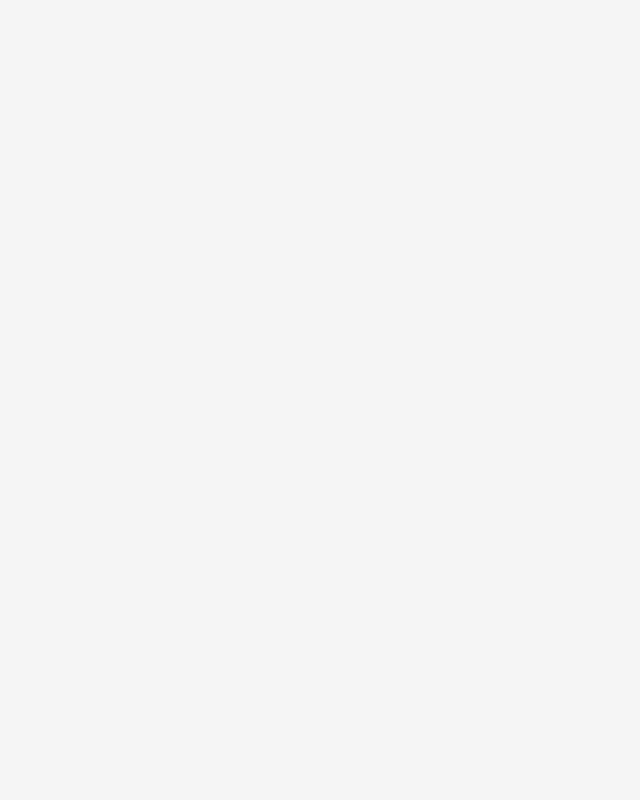
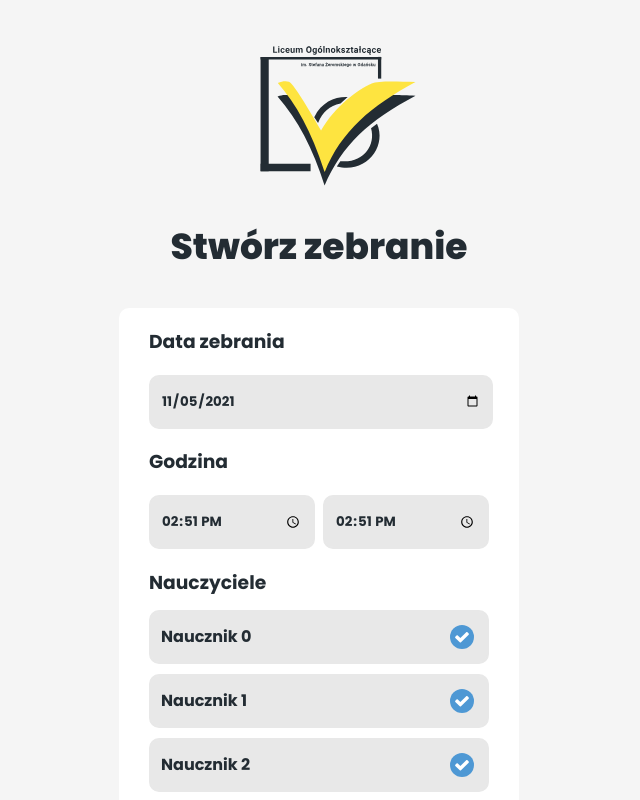
Before and after one commit to vlo-software/meeting-engine, a Nuxt app: page /dashboard/new in a window 1280 px wide. Before the commit this address had no page. Shown: the whole page, without its empty margins (321-961 px from the left). Built offline with nearby package versions, Linux system fonts and the light colour scheme.

Commit message:
:sparkles: Added the rest of the pages for the dashboard

```diff
--- /dev/null
+++ b/assets/index.less
@@ -0,0 +1,36 @@
+@import "@/assets/colors.less";
+
+button {
+  border: 0;
+  padding: 0 10px;
+  display: inline-block;
+  width: calc(100% - 60px);
+  max-width: 400px;
+  background: @important;
+  margin: 10px 20px;
+  border-radius: 10px;
+  height: 50px;
+  color: @text;
+  font-size: 20px;
+  font-weight: 900;
+  line-height: 50px;
+  transition: transform 250ms;
+  &:hover {
+    cursor: pointer;
+  }
+}
+
+.content {
+  display: block;
+  padding: 36px 0;
+  height: calc(100vh - 36px * 2);
+  text-align: center;
+  overflow-y: auto;
+  overflow-x: hidden;
+}
+
+h1 {
+  font-weight: 800;
+  font-size: 36px;
+  color: @text;
+}
--- a/assets/main.css
+++ b/assets/main.css
@@ -17,3 +17,22 @@ body {
   -webkit-font-smoothing: antialiased;
   -moz-osx-font-smoothing: grayscale;
 }
+
+::-webkit-scrollbar {
+  width: 14px;
+  height: 18px;
+}
+
+::-webkit-scrollbar-thumb {
+  height: 80px;
+  border: 4px solid transparent;
+  background-clip: padding-box;
+  background-color: #e8e8e8;
+  border-radius: 8px;
+}
+
+::-webkit-scrollbar-button {
+  display: none;
+  width: 0;
+  height: 0;
+}
--- a/components/Card.vue
+++ b/components/Card.vue
@@ -5,7 +5,6 @@
     </div>
   </div>
 </template>
-
 
 <style lang="less" scoped>
 .card {
--- a/components/Meeting.vue
+++ b/components/Meeting.vue
@@ -1,27 +1,43 @@
 <template>
   <Card>
-    <div class="card-content">
+    <NuxtLink :to="`/dashboard/meeting/${id}`" class="card-content">
       <i class="bi bi-calendar4-event"></i>
-      <h1>{{date}}</h1>
+      <h1>{{ date }}</h1>
       <i class="bi bi-chevron-right"></i>
-    </div>
+    </NuxtLink>
   </Card>
 </template>
 
 <script lang="ts">
-const months = ["Sty", "Lut", "Mar", "Kwi", "Maj", "Cze", "Lip", "Sie", "Wrz", "Paź", "Lis", "Gru"];
+const months = [
+  "Sty",
+  "Lut",
+  "Mar",
+  "Kwi",
+  "Maj",
+  "Cze",
+  "Lip",
+  "Sie",
+  "Wrz",
+  "Paź",
+  "Lis",
+  "Gru",
+];
 
 export default {
   props: {
+    id: { type: String, required: true },
     startsAt: { type: Number, required: true },
   },
   setup(props) {
     const start = new Date(props.startsAt);
     return {
-      date: `${months[start.getMonth()]} ${start.getDate()}, ${start.getFullYear()}`
+      date: `${
+        months[start.getMonth()]
+      } ${start.getDate()}, ${start.getFullYear()}`,
     };
-  }
-}
+  },
+};
 </script>
 
 <style lang="less" scoped>
@@ -42,15 +58,15 @@ h1 {
   grid-template-columns: auto 1fr 34px;
   text-align: left;
   line-height: 100px;
+  color: @text;
+  text-decoration: none;
   .bi-calendar4-event {
-    padding-left: 20px;
-    padding-right: 20px;
-    color: @text;
+    padding-left: 15px;
+    padding-right: 15px;
     -webkit-text-stroke: 1px @text;
-    font-size: 40px;
+    font-size: 24px;
   }
   .bi-chevron-right {
-    color: @text;
     -webkit-text-stroke: 2px @text;
     font-size: 24px;
   }
--- a/components/SchoolLogo.vue
+++ b/components/SchoolLogo.vue
@@ -1,5 +1,5 @@
 <template>
-  <svg width=200 height=152>
-    <image xlink:href="~/assets/SchoolLogo.svg" width=200 height=152 />
+  <svg width="200" height="152">
+    <image xlink:href="~/assets/SchoolLogo.svg" width="200" height="152" />
   </svg>
 </template>
--- /dev/null
+++ b/pages/dashboard/bookings/[id]/[teacher].vue
@@ -0,0 +1,64 @@
+<template>
+  <div class="content">
+    <NuxtLink to="/dashboard">
+      <SchoolLogo size="100" />
+    </NuxtLink>
+    <h1>ID naucznika: {{ $route.params.teacher }}</h1>
+
+    <Card v-for="booking in bookings" :key="booking.user">
+      <div :class="booking.user ? 'card-content' : 'card-content booking-free'">
+        <h3>{{ booking.user || "Wolny termin" }}</h3>
+        <h3 class="hour">{{ booking.hour }}</h3>
+      </div>
+    </Card>
+  </div>
+</template>
+
+<script lang="ts">
+type Booking = {
+  user?: string;
+  hour: string;
+  free: boolean;
+};
+
+export default {
+  setup() {
+    const bookings = ref<Booking[]>([
+      { user: "Pat i mat", hour: "6:00 PM", free: false },
+      { user: undefined, hour: "6:10 PM", free: true },
+      { user: "Pateusz Max", hour: "6:20 PM", free: false },
+    ]);
+
+    return {
+      bookings,
+    };
+  },
+};
+</script>
+
+<style lang="less" scoped>
+@import "@/assets/index.less";
+
+.card-content {
+  display: grid;
+  width: 100%;
+  height: 100%;
+  grid-template-columns: auto auto;
+  text-align: left;
+  height: 70px;
+  line-height: 70px;
+  color: @text;
+  text-decoration: none;
+  h3 {
+    font-size: 18px;
+    margin: 0 10px;
+  }
+  h3.hour {
+    text-align: right;
+  }
+}
+
+.booking-free {
+  color: #c1c1c1;
+}
+</style>
--- /dev/null
+++ b/pages/dashboard/index.vue
@@ -0,0 +1,73 @@
+<template>
+  <div class="content">
+    <NuxtLink to="/dashboard">
+      <SchoolLogo size="100" />
+    </NuxtLink>
+    <h1>Witaj z powrotem</h1>
+    <h2>Aktualne zebrania</h2>
+    <Meeting
+      v-for="meeting in meetings"
+      :key="meeting._id"
+      :id="meeting._id"
+      :startsAt="meeting.startsAt"
+    />
+
+    <NuxtLink to="/dashboard/new">
+      <button>Dodaj zebranie</button>
+    </NuxtLink>
+  </div>
+</template>
+
+<script lang="ts">
+import { ref } from "vue";
+import { IMeeting } from "@/database/models/meeting";
+
+export default {
+  head: {
+    title: "Dashboard",
+  },
+  setup() {
+    const meetings = ref<IMeeting[]>([
+      {
+        _id: null as any,
+        startsAt: new Date().getTime(),
+        endsAt: new Date().getTime(),
+        teachers: [],
+        hours: [],
+      },
+      {
+        _id: null as any,
+        startsAt: new Date().getTime(),
+        endsAt: new Date().getTime(),
+        teachers: [],
+        hours: [],
+      },
+      {
+        _id: null as any,
+        startsAt: new Date().getTime(),
+        endsAt: new Date().getTime(),
+        teachers: [],
+        hours: [],
+      },
+    ]);
+
+    return { meetings };
+  },
+};
+</script>
+
+<style lang="less" scoped>
+@import "@/assets/index.less";
+
+h2 {
+  font-weight: 700;
+  font-size: 20px;
+  color: @secondary;
+}
+
+.content {
+  // TODO: fix later
+  padding-left: 14px;
+  overflow-y: scroll;
+}
+</style>
--- /dev/null
+++ b/pages/dashboard/meeting/[id].vue
@@ -0,0 +1,84 @@
+<template>
+  <div class="content">
+    <NuxtLink to="/dashboard">
+      <SchoolLogo size="100" />
+    </NuxtLink>
+    <h1>Wybierz naucznika</h1>
+
+    <Card v-for="teacher in teachers" :key="teacher.teacherName">
+      <NuxtLink
+        :to="`/dashboard/bookings/${$route.params.id}/${teacher.id}`"
+        class="card-content"
+      >
+        <h3>{{ teacher.teacherName }}</h3>
+        <i class="bi bi-chevron-right"></i>
+      </NuxtLink>
+    </Card>
+
+    <button class="btn-red">Usuń zebranie</button>
+  </div>
+</template>
+
+<script lang="ts">
+type Teacher = {
+  id: string;
+  teacherName: string;
+};
+
+export default {
+  setup() {
+    const teachers = ref<Teacher[]>(
+      Array(20)
+        .fill(0)
+        .map((_, idx) => ({
+          id: idx.toString(),
+          teacherName: `Naucznik ${idx}`,
+        }))
+    );
+
+    return {
+      teachers,
+    };
+  },
+};
+</script>
+
+<style lang="less" scoped>
+@import "@/assets/index.less";
+
+.card-content {
+  display: grid;
+  width: 100%;
+  height: 100%;
+  grid-template-columns: 1fr 24px;
+  text-align: left;
+  height: 70px;
+  line-height: 70px;
+  color: @text;
+  text-decoration: none;
+  h3 {
+    font-size: 18px;
+    margin: 0 10px;
+  }
+  .bi-chevron-right {
+    color: @text;
+    -webkit-text-stroke: 2px @text;
+    font-size: 18px;
+  }
+  &:hover {
+    cursor: pointer;
+  }
+}
+
+.btn-red {
+  margin-top: 20px;
+  color: white;
+  background: #ff6161;
+}
+
+.content {
+  // TODO: fix later
+  padding-left: 14px;
+  overflow-y: scroll;
+}
+</style>
--- a/pages/new.vue
+++ b/pages/dashboard/new.vue
@@ -14,17 +14,11 @@
           <input type="time" v-model="end" />
         </div>
         <h3>Nauczyciele</h3>
-        <div class="teacher">
-          Joanna Rzeźniowiecka
-          <input type="checkbox" />
-        </div>
-        <div class="teacher">
-          Alice Wstała
-          <input type="checkbox" />
-        </div>
-        <div class="teacher">
-          Jarosław Drzemdżon
-          <input type="checkbox" />
+        <div class="teachers">
+          <div v-for="teacher in teachers" :key="teacher.name" class="teacher">
+            {{ teacher.name }}
+            <input type="checkbox" v-model="teacher.active" />
+          </div>
         </div>
       </div>
     </Card>
@@ -33,18 +27,35 @@
 </template>
 
 <script lang="ts">
+type Teacher = {
+  name: string;
+  active: boolean;
+};
+
 export default {
   head: {
     title: "Dodaj zebranie",
   },
   setup() {
+    const teachers = ref<Teacher[]>(
+      Array(20)
+        .fill(0)
+        .map((_, idx) => ({
+          active: true,
+          name: `Naucznik ${idx}`,
+        }))
+    );
     const date = ref(new Date().toISOString().substring(0, 10));
     const start = ref(new Date().toISOString().substring(11, 16));
     const end = ref(new Date().toISOString().substring(11, 16));
 
     const addMeeting = () => {
-      const [startHours, startMinutes] = start.value.split(':').map(e => parseInt(e));
-      const [endHours, endMinutes] = end.value.split(':').map(e => parseInt(e));
+      const [startHours, startMinutes] = start.value
+        .split(":")
+        .map((e) => parseInt(e));
+      const [endHours, endMinutes] = end.value
+        .split(":")
+        .map((e) => parseInt(e));
       const startsAt = new Date(date.value);
       const endsAt = new Date(date.value);
 
@@ -56,6 +67,7 @@ export default {
     };
 
     return {
+      teachers,
       start,
       end,
       date,
@@ -66,7 +78,7 @@ export default {
 </script>
 
 <style lang="less" scoped>
-@import "@/assets/colors.less";
+@import "@/assets/index.less";
 
 h1 {
   font-weight: 800;
@@ -102,7 +114,7 @@ input[type="time"] {
   border-radius: 10px;
   padding: 10px;
   height: 30px;
-  font-family: 'Poppins', sans-serif;
+  font-family: "Poppins", sans-serif;
   font-weight: 700;
   color: @text;
   outline-color: @text;
@@ -125,6 +137,13 @@ input[type="time"] {
   }
 }
 
+.teachers {
+  margin-top: -10px;
+  max-height: 190px;
+  overflow-x: hidden;
+  overflow-y: auto;
+}
+
 .teacher {
   display: grid;
   grid-template-columns: 1fr 30px;
@@ -133,44 +152,21 @@ input[type="time"] {
   border-radius: 10px;
   padding: 10px;
   height: 30px;
-  font-family: 'Poppins', sans-serif;
+  font-family: "Poppins", sans-serif;
   font-weight: 700;
   color: @text;
   line-height: 30px;
   margin: 10px 0;
+  &:first-child {
+    margin-top: 4px;
+  }
+  &:last-child {
+    margin-bottom: 4px;
+  }
 }
 
 .card-content {
   margin: 0 20px 1.6em 20px;
   text-align: left;
 }
-
-.content {
-  display: block;
-  padding: 36px 0;
-  height: calc(100vh - 36px * 2);
-  text-align: center;
-  overflow-y: auto;
-  overflow-x: hidden;
-}
-
-button {
-  border: 0;
-  padding: 0 10px;
-  display: inline-block;
-  width: calc(100% - 60px);
-  max-width: 400px;
-  background: @important;
-  margin: 10px 20px;
-  border-radius: 10px;
-  height: 50px;
-  color: @text;
-  font-size: 20px;
-  font-weight: 900;
-  line-height: 50px;
-  transition: transform 250ms;
-  &:hover {
-    cursor: pointer;
-  }
-}
 </style>
```
Also changed, not shown: pages/dashboard.vue (deleted, +0 -136 lines).
